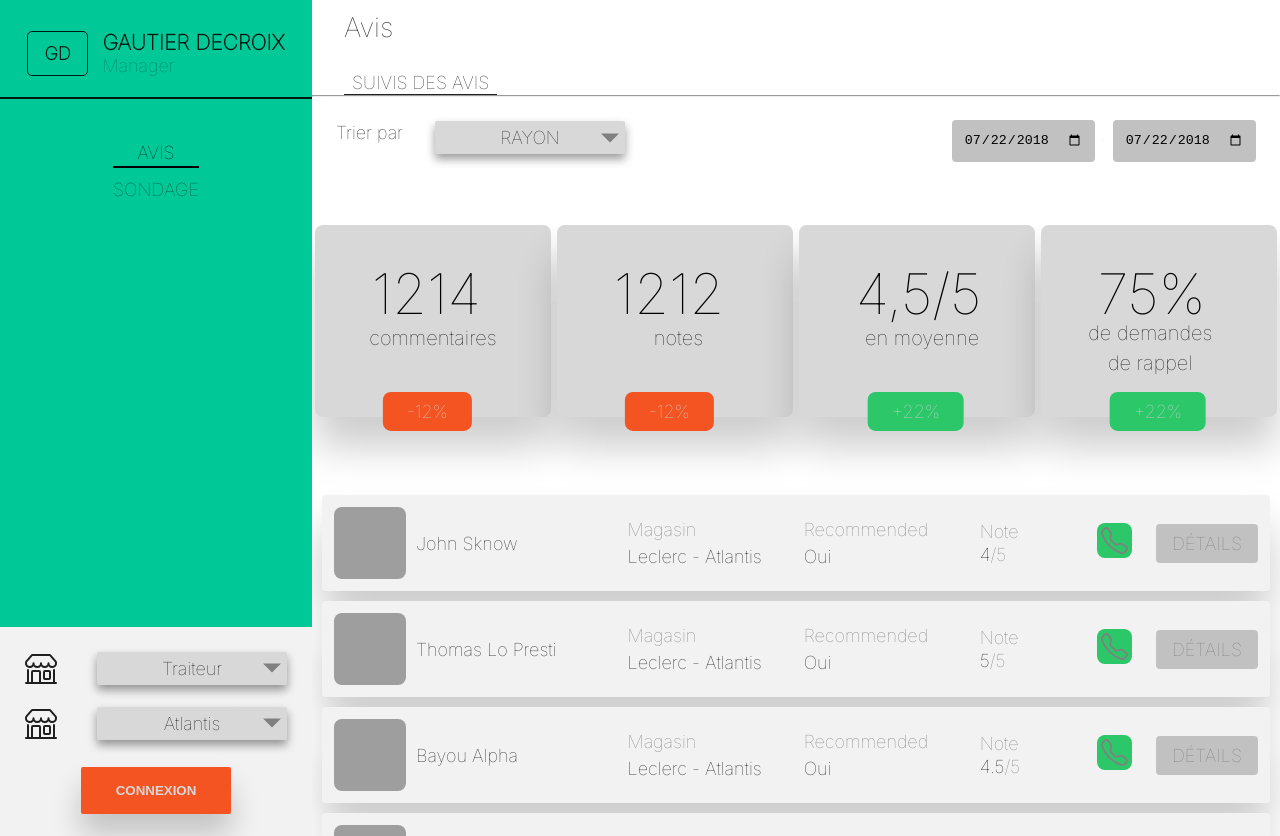
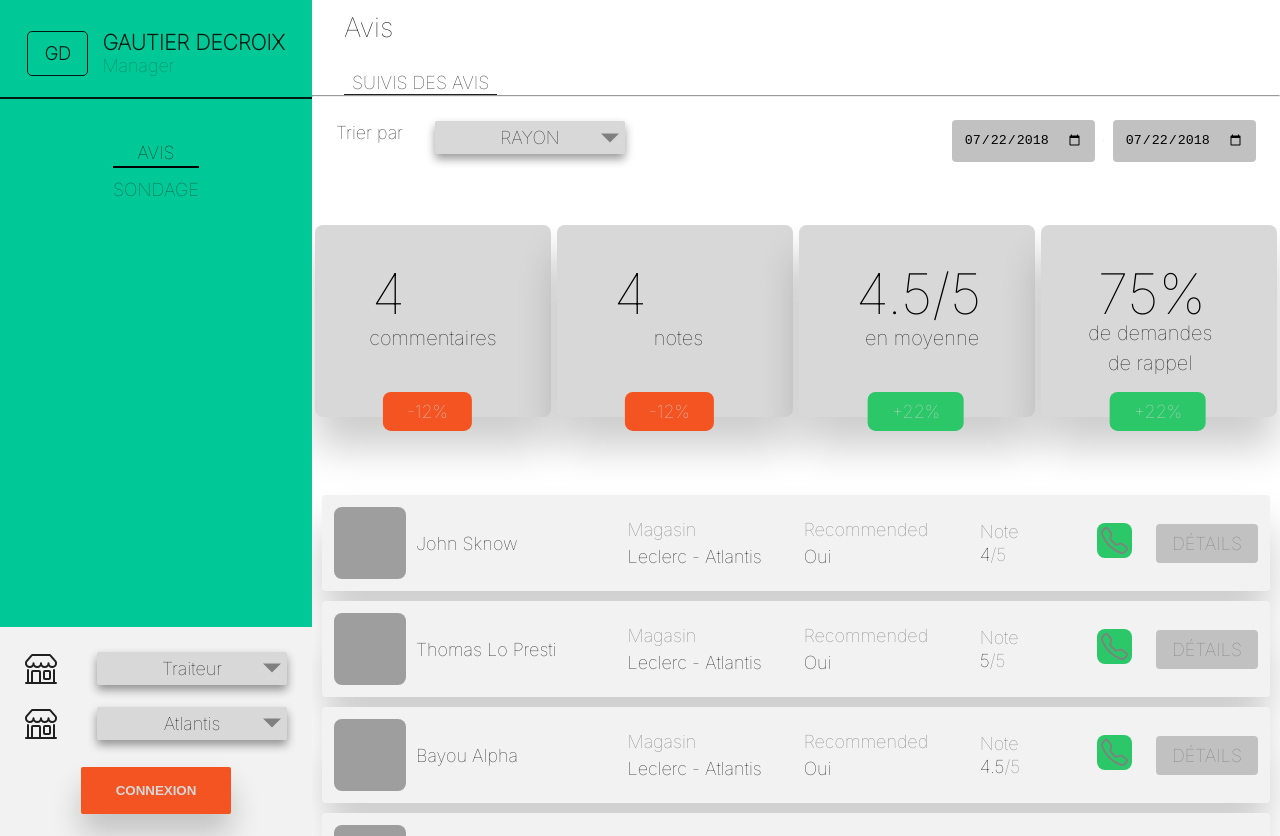
Before and after one commit to Salim255/Avis-Sondage, a React (Create React App) app in the folder avis-sondage/: page /avis in a window 1280 px wide. Built offline with nearby package versions, Linux system fonts and the light colour scheme; grey boxes are pictures that could not be loaded.

Commit message:
Add: calculateAvgRatting and calculateTotal comments Reducers

```diff
--- a/avis-sondage/src/components/SuiviAvis.js
+++ b/avis-sondage/src/components/SuiviAvis.js
@@ -3,7 +3,11 @@ import { Link } from "react-router-dom";
 import { BsShop, BsShopWindow, BsTelephone } from "react-icons/bs";
 import imge from "../img/user.jpeg";
 import AvisClient from "./AvisClient";
-import { useSelector } from "react-redux";
+import { useDispatch, useSelector } from "react-redux";
+import {
+  calculateComments,
+  calculatAvgRatting,
+} from "../features/ratting/reviewSlice";
 import AvisItem from "./AvisItem";
 
 function SuiviAvis() {
@@ -11,7 +15,10 @@ function SuiviAvis() {
   const [arrow2, setArrow2] = useState(false);
   const [arrow3, setArrow3] = useState(false);
 
-  const { reviewItems } = useSelector((store) => store.reviews);
+  const { reviewItems, totalComments, avgRatting } = useSelector(
+    (store) => store.reviews
+  );
+  const dispatch = useDispatch();
 
   const arrowMagasinHandler = (e) => {
     setArrow1(!arrow1);
@@ -48,6 +55,11 @@ function SuiviAvis() {
       }
     }
   };
+
+  useEffect(() => {
+    dispatch(calculateComments());
+    dispatch(calculatAvgRatting());
+  }, [dispatch, reviewItems]);
 
   return (
     <>
@@ -193,7 +205,7 @@ function SuiviAvis() {
             <div className="overFlowScroll">
               <div className="avis-container--statistics">
                 <div className="box statistic__1">
-                  <div className="box__chiffre">1214</div>
+                  <div className="box__chiffre">{totalComments}</div>
                   <p className="box__text box__text--1 box__text">
                     commentaires
                   </p>
@@ -203,7 +215,7 @@ function SuiviAvis() {
                   </div>
                 </div>
                 <div className="box statistic__2">
-                  <div className="box__chiffre">1212</div>
+                  <div className="box__chiffre">{reviewItems.length}</div>
                   <p className="box__text box__text--2 box__text">notes</p>
 
                   <div className="box__tage">
@@ -211,7 +223,7 @@ function SuiviAvis() {
                   </div>
                 </div>
                 <div className="box statistic__3">
-                  <div className="box__chiffre">4,5/5 </div>
+                  <div className="box__chiffre">{avgRatting}/5 </div>
                   <p className="box__text box__text--3 box__text">en moyenne</p>
 
                   <div className="box__tage">
--- a/avis-sondage/src/features/ratting/reviewSlice.js
+++ b/avis-sondage/src/features/ratting/reviewSlice.js
@@ -2,12 +2,38 @@ import { createSlice } from "@reduxjs/toolkit";
 import cartItems from "../../cartItems";
 const initialState = {
   reviewItems: cartItems,
+  totalComments: 0,
+  avgRatting: 5,
   isLoading: true,
 };
 
 const reviewSlice = createSlice({
   name: "reviews",
   initialState,
+  reducers: {
+    calculateComments: (state) => {
+      let totalComments = 0;
+      state.reviewItems.forEach((item) => {
+        if (item.review !== "") {
+          totalComments++;
+        }
+      });
+      state.totalComments = totalComments;
+    },
+
+    calculatAvgRatting: (state) => {
+      //et avgRatting = 5;
+      let sumAllRatting = 0;
+      let nmRatting = 0;
+      state.reviewItems.forEach((item) => {
+        sumAllRatting = sumAllRatting + item.ratting;
+        nmRatting++;
+      });
+      state.avgRatting = (sumAllRatting * 5) / (nmRatting * 5);
+    },
+  },
 });
 
+export const { calculateComments, calculatAvgRatting } = reviewSlice.actions;
+
 export default reviewSlice.reducer;
```
